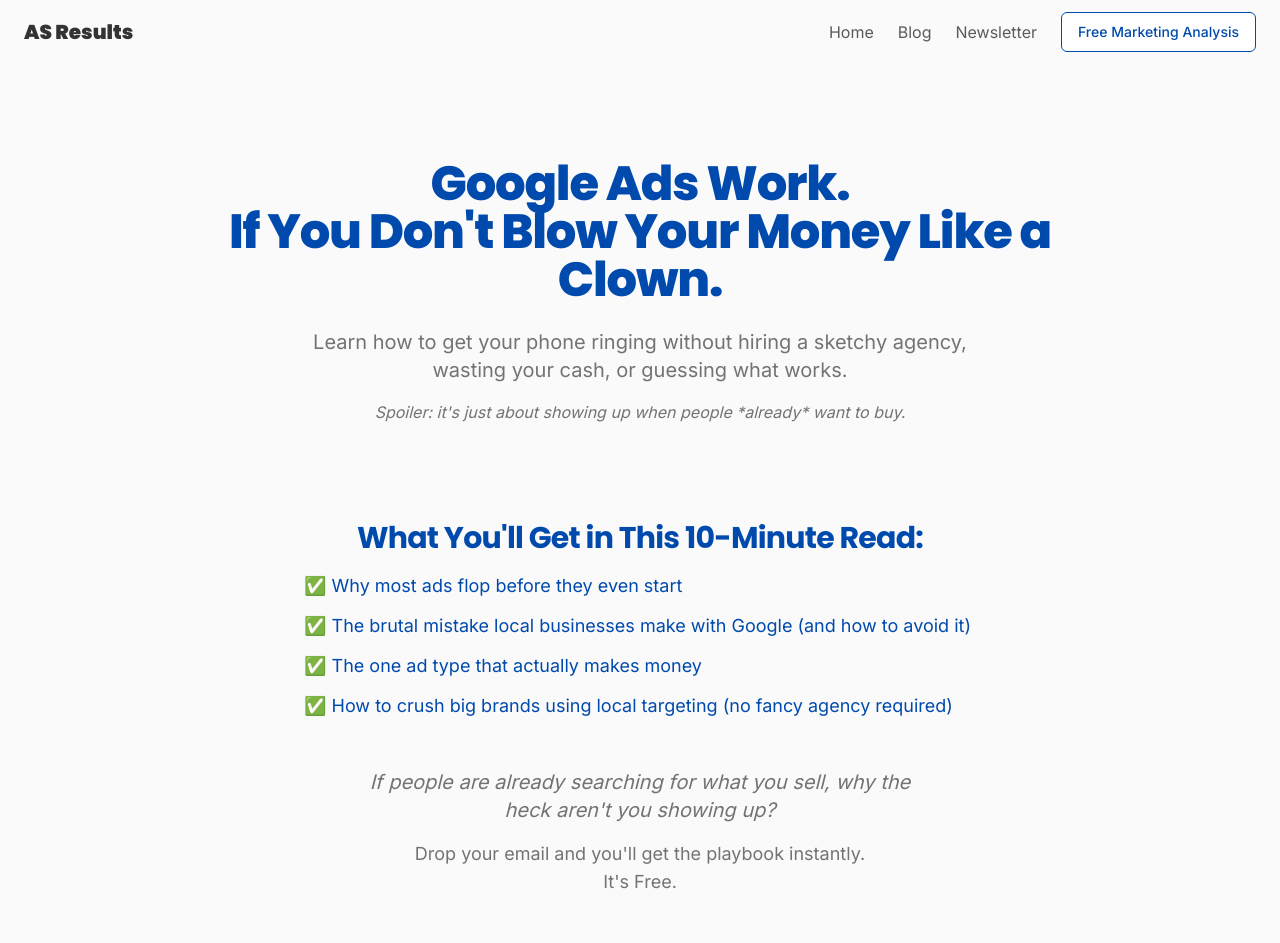
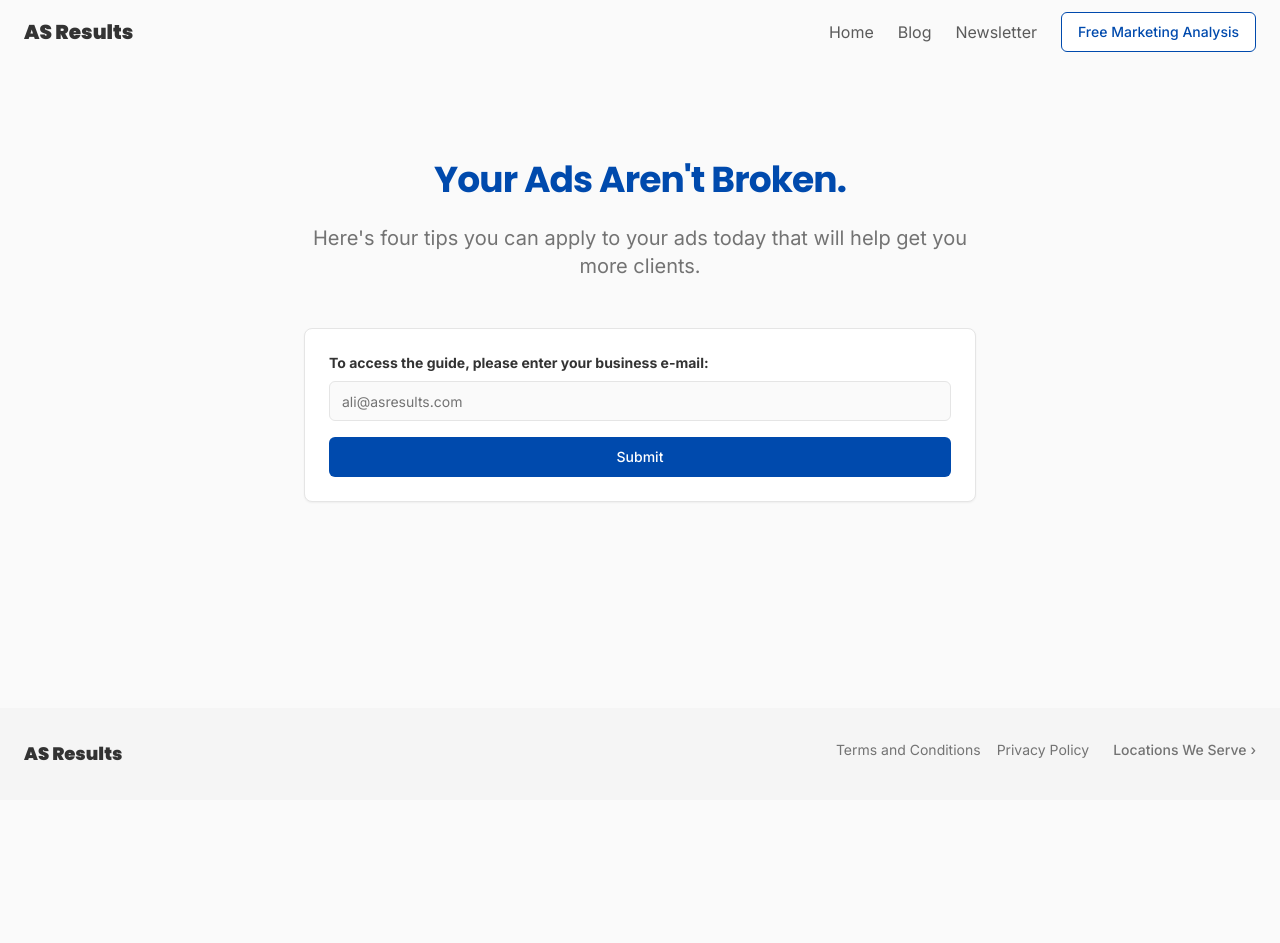
Before and after one commit to AliTheFlop/ASResults, a Next.js app: page /free-ebook in a window 1280 px wide. Shown: the top 943 px of the page. After the commit the page ends 800 px from the top, so only its background shows below. Built offline with nearby package versions, Linux system fonts and the light colour scheme.

Commit message:
Updated free-ebook section

```diff
--- a/app/free-ebook/page.jsx
+++ b/app/free-ebook/page.jsx
@@ -6,53 +6,13 @@
             <div className="mx-auto max-w-4xl">
                 {/* Headline */}
                 <div className="text-center mb-12">
-                    <h1 className="font-heading text-3xl md:text-5xl font-extrabold tracking-tight leading-tight mb-6 text-[#004aad]">
-                        Google Ads Work. <br className="hidden md:block" />
-                        If You Don&apos;t Blow Your Money Like a Clown.
+                    <h1 className="font-heading text-3xl md:text-4xl font-bold tracking-tight leading-tight mb-6 text-[#004aad]">
+                        Your Ads Aren&apos;t Broken.
                     </h1>
 
                     <p className="font-body text-lg md:text-xl text-muted-foreground max-w-2xl mx-auto mb-4">
-                        Learn how to get your phone ringing without hiring a
-                        sketchy agency, wasting your cash, or guessing what
-                        works.
-                    </p>
-
-                    <p className="font-body text-base text-muted-foreground max-w-xl mx-auto italic mb-24">
-                        Spoiler: it&apos;s just about showing up when people
-                        *already* want to buy.
-                    </p>
-                </div>
-
-                {/* What&apos;s Inside */}
-                <div className="text-center mb-12">
-                    <h3 className="font-heading text-2xl md:text-3xl font-bold tracking-tight text-[#004aad] mb-4">
-                        What You&apos;ll Get in This 10-Minute Read:
-                    </h3>
-                    <ul className="font-body text-left text-lg max-w-2xl mx-auto space-y-3 text-[#004aad]">
-                        <li>✅ Why most ads flop before they even start</li>
-                        <li>
-                            ✅ The brutal mistake local businesses make with
-                            Google (and how to avoid it)
-                        </li>
-                        <li>✅ The one ad type that actually makes money</li>
-                        <li>
-                            ✅ How to crush big brands using local targeting (no
-                            fancy agency required)
-                        </li>
-                    </ul>
-                </div>
-
-                {/* Emotional Reassurance */}
-                <div className="font-body text-center mb-12">
-                    <p className="text-xl text-muted-foreground max-w-xl mx-auto italic mb-4">
-                        If people are already searching for what you sell, why
-                        the heck aren&apos;t you showing up?
-                    </p>
-                    <p className="text-lg text-muted-foreground max-w-xl mx-auto">
-                        Drop your email and you&apos;ll get the playbook
-                        instantly.
-                        <br />
-                        It&apos;s Free.
+                        Here&apos;s four tips you can apply to your ads today
+                        that will help get you more clients.
                     </p>
                 </div>
 
@@ -60,14 +20,6 @@
                 <div className="max-w-2xl mx-auto mb-16">
                     <EbookForm />
                 </div>
-
-                {/* Quote */}
-                <div className="text-center max-w-2xl mx-auto border-t pt-10">
-                    <p className="text-sm text-muted-foreground">
-                        You&apos;ll learn more in 10 minutes than most
-                        &apos;experts&apos; give away in a $997 course.
-                    </p>
-                </div>
             </div>
         </div>
     );
--- a/components/sections/EbookForm.jsx
+++ b/components/sections/EbookForm.jsx
@@ -42,7 +42,7 @@
             router.push("/thank-you");
         } catch (err) {
             setError(err.message);
-            console.error("Newsletter signup error:", err);
+            console.error("Error:", err);
             setIsSubmitting(false);
         }
     };
@@ -61,9 +61,9 @@
                 <div>
                     <label
                         htmlFor="email"
-                        className="block text-sm font-medium mb-1"
+                        className="block text-sm font-bold mb-2"
                     >
-                        Email Address
+                        To access the guide, please enter your business e-mail:
                     </label>
                     <Input
                         id="email"
@@ -71,7 +71,7 @@
                         type="email"
                         value={email}
                         onChange={(e) => setEmail(e.target.value)}
-                        placeholder="your@email.com"
+                        placeholder="ali@asresults.com"
                         required
                     />
                 </div>
@@ -82,7 +82,7 @@
                     variant="brand"
                     disabled={isSubmitting}
                 >
-                    {isSubmitting ? "Submitting..." : "Send Me The Guide"}
+                    {isSubmitting ? "Submitting..." : "Submit"}
                 </Button>
             </div>
         </form>
```
